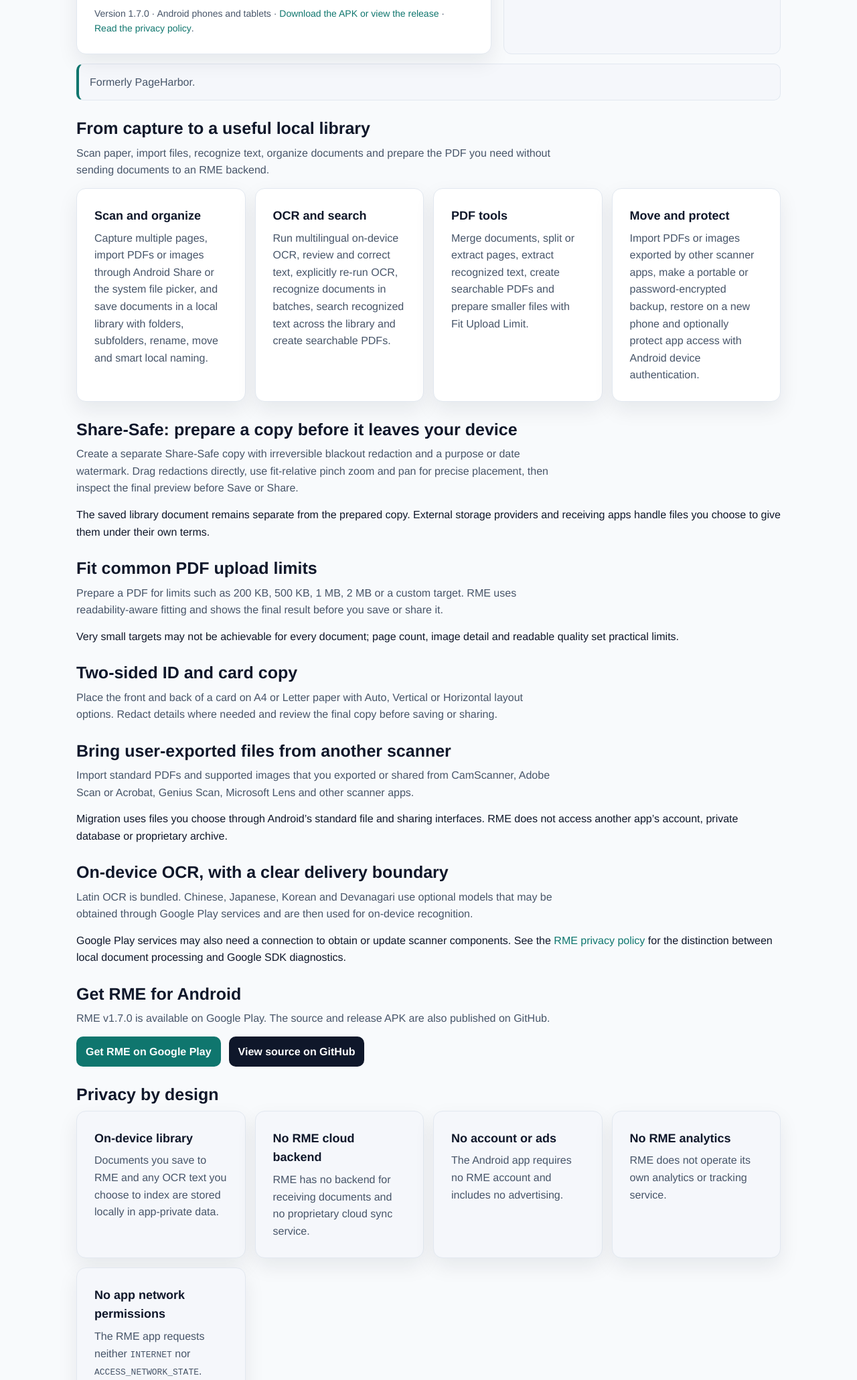
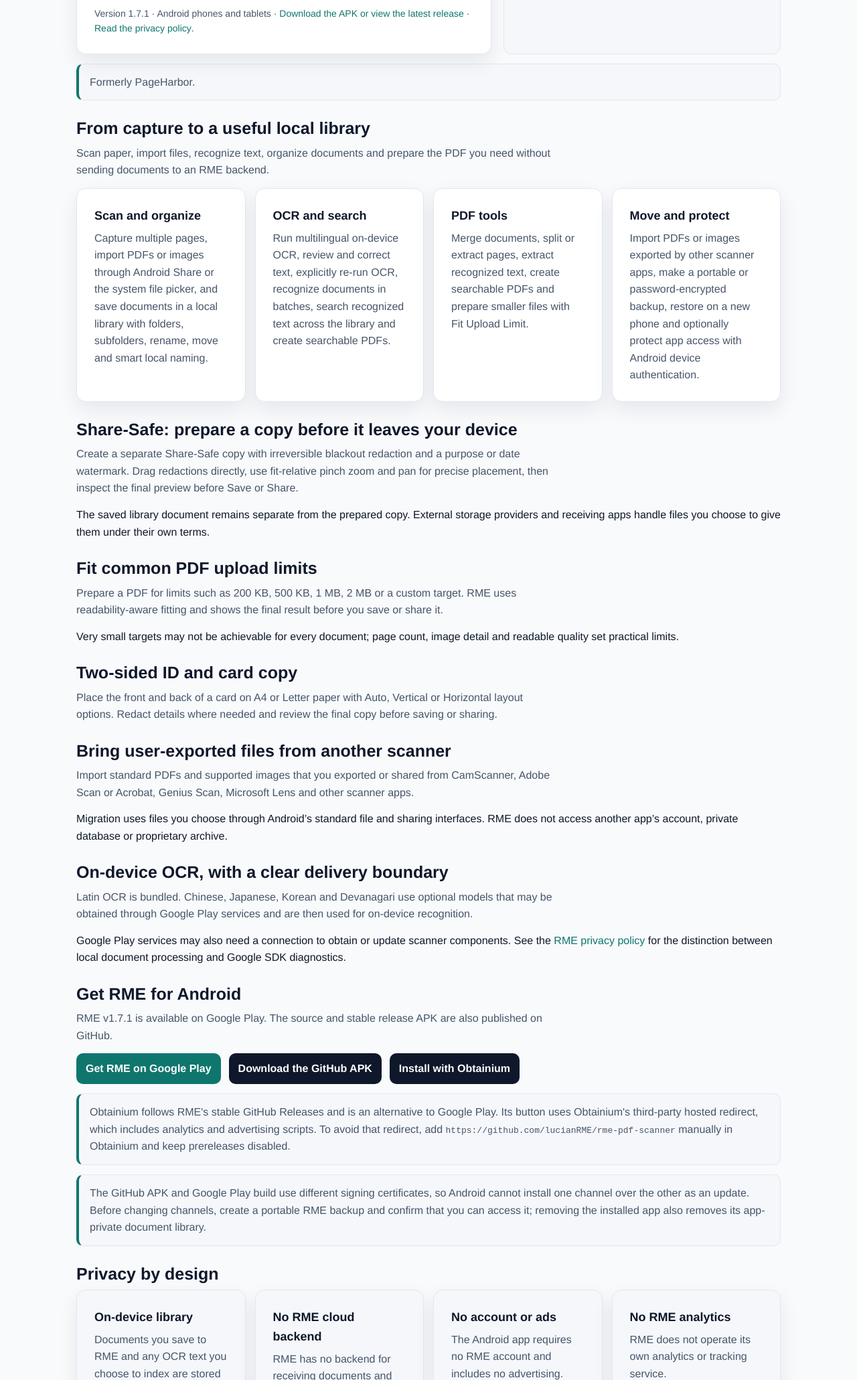
Before and after one commit to lucianRME/synapseworks-site, a website: page rme-pdf-scanner/index.html in a window 1280 px wide. Shown: the part 461-2522 px from the top of the page at 67% size. Drawn offline with Linux system fonts and the light colour scheme; no server answers.

Commit message:
docs: update RME release and install options

```diff
--- a/rme-pdf-scanner/index.html
+++ b/rme-pdf-scanner/index.html
@@ -4,7 +4,7 @@
   <meta charset="UTF-8">
   <meta name="viewport" content="width=device-width, initial-scale=1.0">
   <link rel="stylesheet" href="/styles.css">
-  <title>RME PDF &amp; Document Scanner for Android | v1.7</title>
+  <title>RME PDF &amp; Document Scanner for Android | SynapseWorks</title>
   <link rel="canonical" href="https://synapseworks.org/rme-pdf-scanner/">
   <meta name="description" content="Private PDF and document scanner for Android with on-device OCR, searchable PDFs, Share-Safe redaction and a local library. No ads or RME account.">
   <meta property="og:site_name" content="SynapseWorks">
@@ -33,8 +33,8 @@
       "image": "https://synapseworks.org/rme-pdf-scanner/og.png",
       "sameAs": "https://github.com/lucianRME/rme-pdf-scanner",
       "installUrl": "https://play.google.com/store/apps/details?id=org.synapseworks.pageharbor",
-      "downloadUrl": "https://github.com/lucianRME/rme-pdf-scanner/releases/tag/v1.7.0",
-      "softwareVersion": "1.7.0",
+      "downloadUrl": "https://github.com/lucianRME/rme-pdf-scanner/releases/latest",
+      "softwareVersion": "1.7.1",
       "operatingSystem": "Android",
       "applicationCategory": "UtilitiesApplication",
       "publisher": {
@@ -135,7 +135,7 @@
           <a class="play-badge" href="https://play.google.com/store/apps/details?id=org.synapseworks.pageharbor&amp;utm_source=synapseworks&amp;utm_medium=website&amp;utm_campaign=rme_v1_7" target="_blank" rel="noopener noreferrer" aria-label="Get RME PDF Scanner on Google Play (opens in a new tab)"><img src="https://play.google.com/intl/en_us/badges/static/images/badges/en_badge_web_generic.png" alt="Get it on Google Play" width="646" height="250"></a>
           <a class="cta secondary" href="https://github.com/lucianRME/rme-pdf-scanner" target="_blank" rel="noopener noreferrer">View source on GitHub</a>
         </div>
-        <p class="status">Version 1.7.0 · Android phones and tablets · <a class="supporting-link" href="https://github.com/lucianRME/rme-pdf-scanner/releases/tag/v1.7.0" target="_blank" rel="noopener noreferrer">Download the APK or view the release</a> · <a class="supporting-link" href="/rme-pdf-scanner/privacy/">Read the privacy policy</a>.</p>
+        <p class="status">Version 1.7.1 · Android phones and tablets · <a class="supporting-link" href="https://github.com/lucianRME/rme-pdf-scanner/releases/latest" target="_blank" rel="noopener noreferrer">Download the APK or view the latest release</a> · <a class="supporting-link" href="/rme-pdf-scanner/privacy/">Read the privacy policy</a>.</p>
       </div>
       <aside class="hero-note" aria-label="Product promise">
         <h2>Local-first by design</h2>
@@ -189,11 +189,14 @@
 
     <section class="section" aria-labelledby="export-heading">
       <h2 id="export-heading">Get RME for Android</h2>
-      <p class="section-intro">RME v1.7.0 is available on Google Play. The source and release APK are also published on GitHub.</p>
+      <p class="section-intro">RME v1.7.1 is available on Google Play. The source and stable release APK are also published on GitHub.</p>
       <div class="cta-row">
         <a class="cta" href="https://play.google.com/store/apps/details?id=org.synapseworks.pageharbor&amp;utm_source=synapseworks&amp;utm_medium=website&amp;utm_campaign=rme_v1_7" target="_blank" rel="noopener noreferrer">Get RME on Google Play</a>
-        <a class="cta secondary" href="https://github.com/lucianRME/rme-pdf-scanner" target="_blank" rel="noopener noreferrer">View source on GitHub</a>
+        <a class="cta secondary" href="https://github.com/lucianRME/rme-pdf-scanner/releases/latest" target="_blank" rel="noopener noreferrer">Download the GitHub APK</a>
+        <a class="cta secondary" href="https://apps.obtainium.imranr.dev/redirect?r=obtainium://app/%7B%22id%22%3A%22org.synapseworks.pageharbor%22%2C%22url%22%3A%22https%3A%2F%2Fgithub.com%2FlucianRME%2Frme-pdf-scanner%22%2C%22author%22%3A%22SynapseWorks%22%2C%22name%22%3A%22RME%3A%20PDF%20%26%20Document%20Scanner%22%2C%22additionalSettings%22%3A%22%7B%5C%22includePrereleases%5C%22%3Afalse%7D%22%7D" target="_blank" rel="noopener noreferrer">Install with Obtainium</a>
       </div>
+      <p class="note" style="margin-top: 14px;">Obtainium follows RME's stable GitHub Releases and is an alternative to Google Play. Its button uses Obtainium's third-party hosted redirect, which includes analytics and advertising scripts. To avoid that redirect, add <code>https://github.com/lucianRME/rme-pdf-scanner</code> manually in Obtainium and keep prereleases disabled.</p>
+      <p class="note" style="margin-top: 14px;">The GitHub APK and Google Play build use different signing certificates, so Android cannot install one channel over the other as an update. Before changing channels, create a portable RME backup and confirm that you can access it; removing the installed app also removes its app-private document library.</p>
     </section>
 
     <section class="section" aria-labelledby="privacy-heading">
```
Also changed, not shown: rme-pdf-scanner/privacy/index.html (+1 -1 lines), docs/rme-pdf-scanner/README.md.
